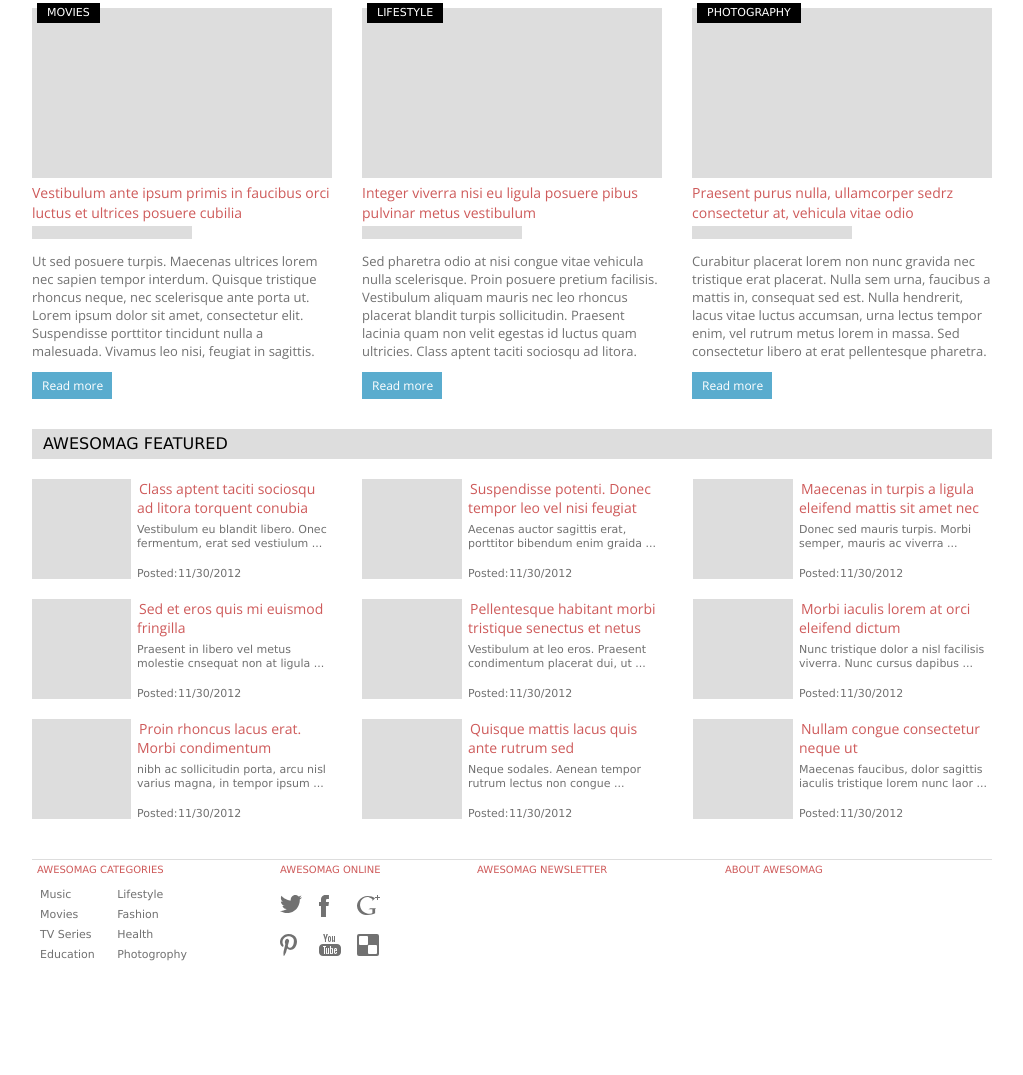
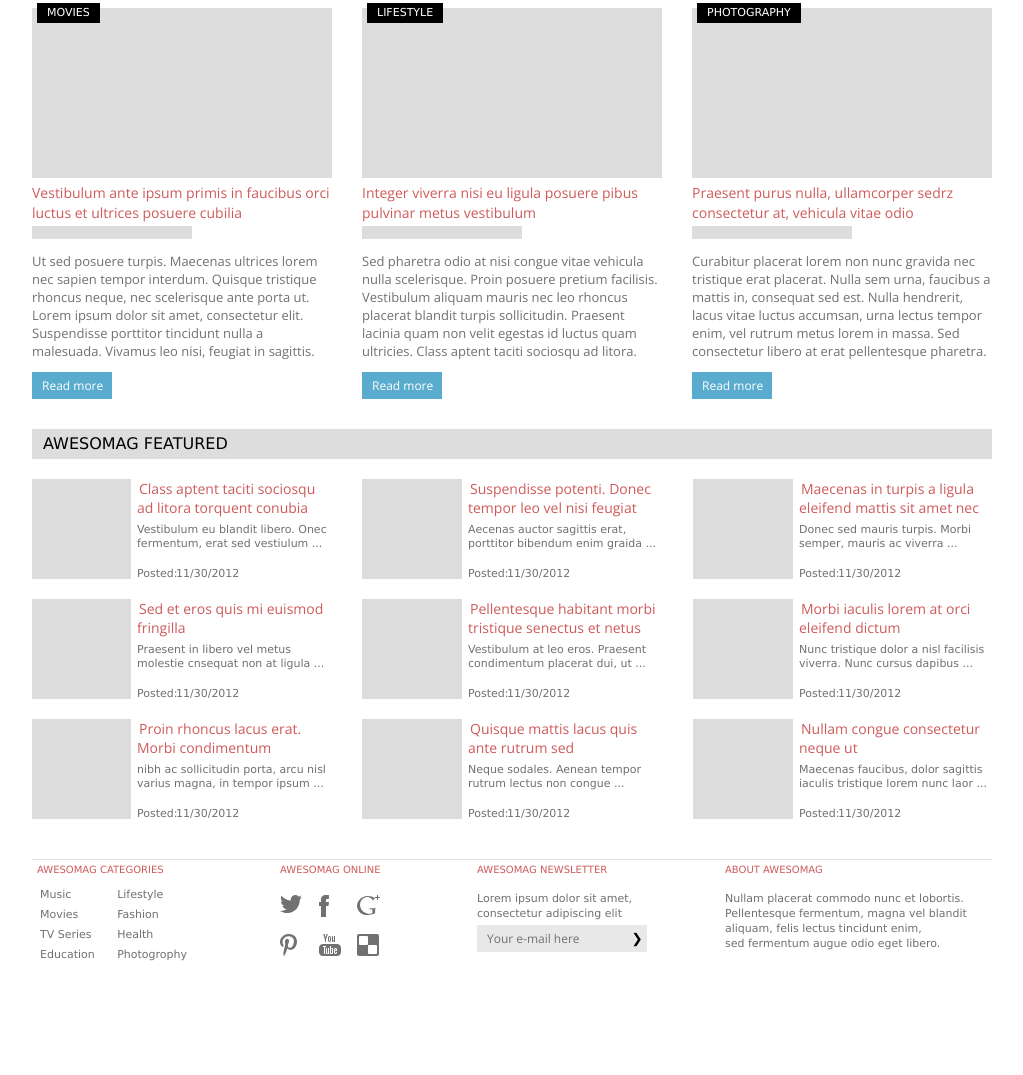
Before and after one commit to PustovyiDima/Awesomemag, a plain HTML site: page index.html in a window 1280 px wide. Shown: the part 525-1600 px from the top of the page, without its empty margins (128-1151 px from the left). Drawn offline with nearby package versions, Linux system fonts and the light colour scheme.

Commit message:
add footer content

```diff
--- a/index.html
+++ b/index.html
@@ -343,10 +343,21 @@
 
 		<div class="footer__newsletter">
 			<div class="footer__headline">Awesomag newsletter</div>
+			<div class="newsletter__text">
+				Lorem ipsum dolor sit amet, consectetur adipiscing elit
+			</div>
+			<form action="" name="NewsLetterEmail" id="news__mail">
+				<input type="email" placeholder="Your e-mail here" id="news__input">
+				<button id="news__btn" >
+					&#10095
+				</button>
+			</form>
+
 		</div>
 
 		<div class="footer__about">
 			<div class="footer__headline">About Awesomag</div>
+			<p class="about__text">	Nullam placerat commodo nunc et lobortis. <br>	Pellentesque fermentum, magna vel blandit  <br> aliquam, felis lectus tincidunt enim,  <br> sed fermentum augue odio eget libero.</p>
 		</div>
 	</footer>
 </body>
--- a/style.css
+++ b/style.css
@@ -392,7 +392,7 @@ header ul{
 }
 
 .featured{
-	width: 960px;
+	max-width: 960px;
 	height: 390px;
 	margin-top: 30px;
 	overflow: hidden;
@@ -499,7 +499,7 @@ header ul{
 }
 
 .article__data time{
-	margin-left: -3px;
+	margin-left: -5px;
 }
 
 footer{
@@ -615,3 +615,68 @@ svg{
 .foter__online__link:hover svg{
 	fill:#ce5a5a;
 }
+
+.newsletter__text{
+	height: 26px;
+	color: #717171;
+	font-family: Verdana;
+	font-size: 11px;
+	font-weight: 400;
+	line-height: 15px;
+	margin-top: 16px;
+}
+
+#news__mail{
+	width: 170px;
+	height: 27px;
+	background-color: #e8e8e8;
+	display: flex;
+	flex-direction: row;
+	justify-content: space-between;
+	align-items: center;
+	margin-top: 8px;
+}
+
+#news__input{
+	width: 140px;
+	background-color: #e8e8e8;
+	color: #717171;
+	font-family: 'Open Sans', sans-serif;
+	font-size: 12px;
+	font-weight: 300;
+	line-height: 24px;
+	border: none;
+	margin-left: 10px;
+}
+
+#news__input::placeholder {
+	color: #717171;
+	font-family: 'Open Sans', sans-serif;
+	font-size: 12px;
+	font-weight: 300;
+	line-height: 24px;
+}
+
+#news__btn{
+	cursor: pointer;
+	width: 30px;
+	height: 100%;
+	border: none;
+	background-color: #e8e8e8;
+}
+
+#news__input:focus,#news__btn:focus{
+	border:none;
+	outline: none;
+}
+
+.about__text{
+	width: 242px;
+	height: 56px;
+	color: #717171;
+	font-family: Verdana;
+	font-size: 11px;
+	font-weight: 400;
+	line-height: 15px;
+	margin-top: 16px;
+}
```
